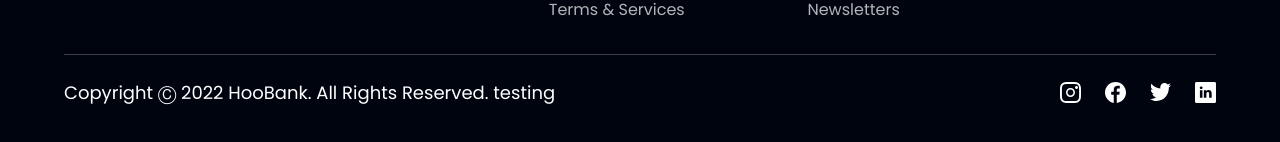
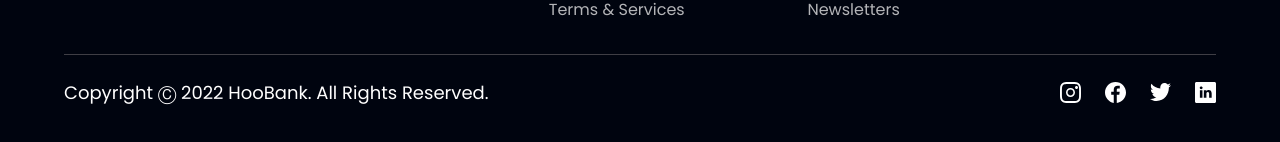
Before and after one commit to Edwinromerojr/responsive_website, a React (Vite) app: page / in a window 1280 px wide. Shown: the part 4776-4918 px from the top of the page. Built offline with nearby package versions, Linux system fonts and the light colour scheme.

Commit message:
end of testing

```diff
--- a/src/components/Footer.jsx
+++ b/src/components/Footer.jsx
@@ -41,7 +41,7 @@ const Footer = () => (
 
     <div className="w-full flex justify-between items-center md:flex-row flex-col pt-6 border-t-[1px] border-t-[#3F3E45]">
       <p className="font-poppins font-normal text-center text-[18px] leading-[27px] text-white">
-        Copyright Ⓒ 2022 HooBank. All Rights Reserved. testing
+        Copyright Ⓒ 2022 HooBank. All Rights Reserved.
       </p>
 
       <div className="flex flex-row md:mt-0 mt-6">
```
